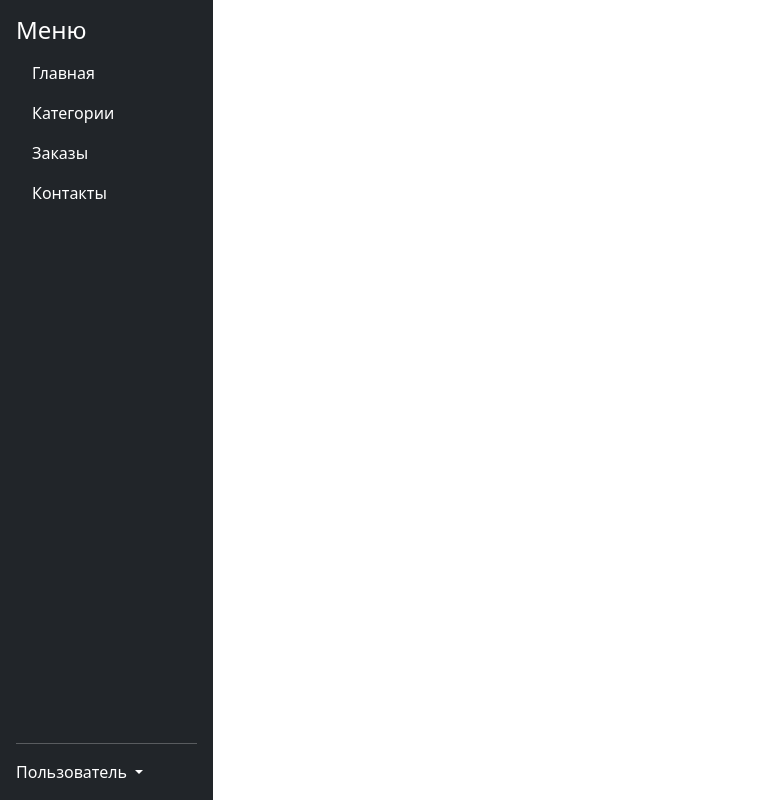
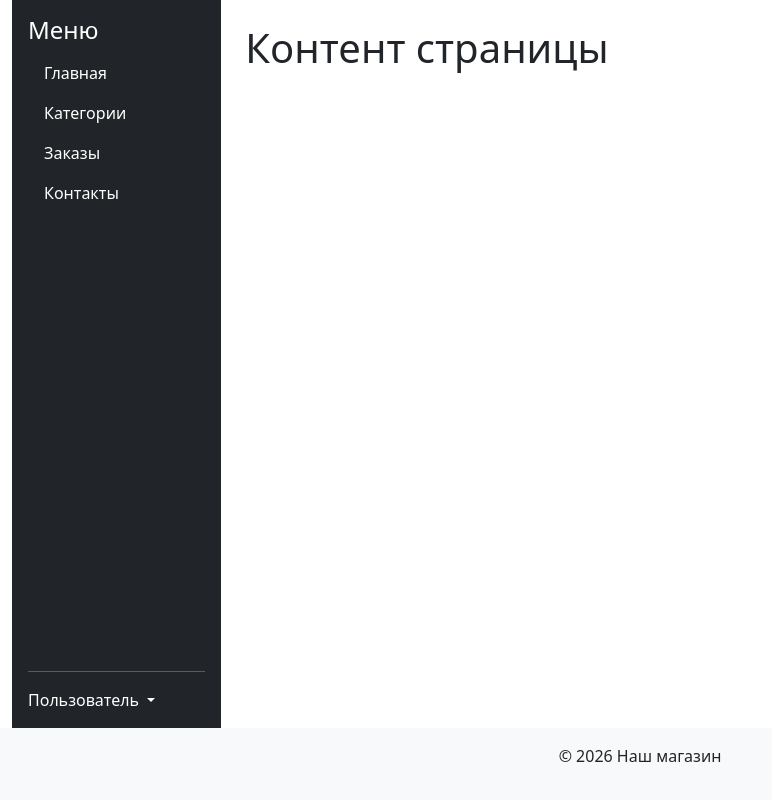
Before and after one commit to Sergey-Shinkevich/Home_Work_6_Course, a Python web app: template templates/base.html in a window 1280 px wide. Shown: the whole page, without its empty margins (0-772 px from the left). Run offline with Jinja, Linux system fonts and the light colour scheme; the template is opened without the code that fills it, so the values that code supplies are empty.

Commit message:
Fix base.html

```diff
--- a/templates/base.html
+++ b/templates/base.html
@@ -3,32 +3,26 @@
 <head>
     <link href="https://cdn.jsdelivr.net/npm/bootstrap@5.3.0/dist/css/bootstrap.min.css" rel="stylesheet">
     <meta charset="UTF-8">
+    <title>Название страницы</title>
+
 </head>
-<body>
-    <div class="container-fluid">
-        <div class="row">
+
+<body class="d-flex flex-column min-vh-100">
+
+    <div class="container-fluid flex-grow-1 d-flex flex-column">
+        <div class="row g-0 flex-grow-1">
             <!-- Боковое меню -->
-            <nav class="col-2 bg-dark text-white min-vh-100 d-flex flex-column p-3">
+            <nav class="col-2 bg-dark text-white d-flex flex-column p-3">
                 <h4>Меню</h4>
                 <ul class="nav flex-column">
-                    <li class="nav-item">
-                        <a class="nav-link text-white" href="/">Главная</a>
-                    </li>
-                    <li class="nav-item">
-                        <a class="nav-link text-white" href="/categories">Категории</a>
-                    </li>
-                    <li class="nav-item">
-                        <a class="nav-link text-white" href="/orders">Заказы</a>
-                    </li>
-                    <li class="nav-item">
-                        <a class="nav-link text-white" href="/contacts">Контакты</a>
-                    </li>
+                    <li class="nav-item"><a class="nav-link text-white" href="#">Главная</a></li>
+                    <li class="nav-item"><a class="nav-link text-white" href="#">Категории</a></li>
+                    <li class="nav-item"><a class="nav-link text-white" href="#">Заказы</a></li>
+                    <li class="nav-item"><a class="nav-link text-white" href="#">Контакты</a></li>
                 </ul>
 
-                <!-- Блок внизу -->
                 <div class="mt-auto">
                     <hr>
-                    <!-- Выпадающее меню -->
                     <div class="dropdown mt-2">
                         <a href="#" class="text-white text-decoration-none dropdown-toggle" data-bs-toggle="dropdown" aria-expanded="false">
                             Пользователь
@@ -43,11 +37,17 @@
             </nav>
 
             <!-- Основной контент -->
-            <main class="col-10">
-                {% block content %}{% endblock %}
+            <main class="col-10 p-4">
+                <h1>Контент страницы</h1>
             </main>
         </div>
     </div>
+
+    <!-- Футер теперь внутри flex-контейнера и не вызывает лишнюю прокрутку -->
+    <footer class="bg-light text-center py-3">
+        <p>© 2026 Наш магазин</p>
+    </footer>
+
     <script src="https://cdn.jsdelivr.net/npm/bootstrap@5.3.0/dist/js/bootstrap.bundle.min.js"></script>
 </body>
 </html>
```
Lines whose indentation alone changed are shown as unchanged.
